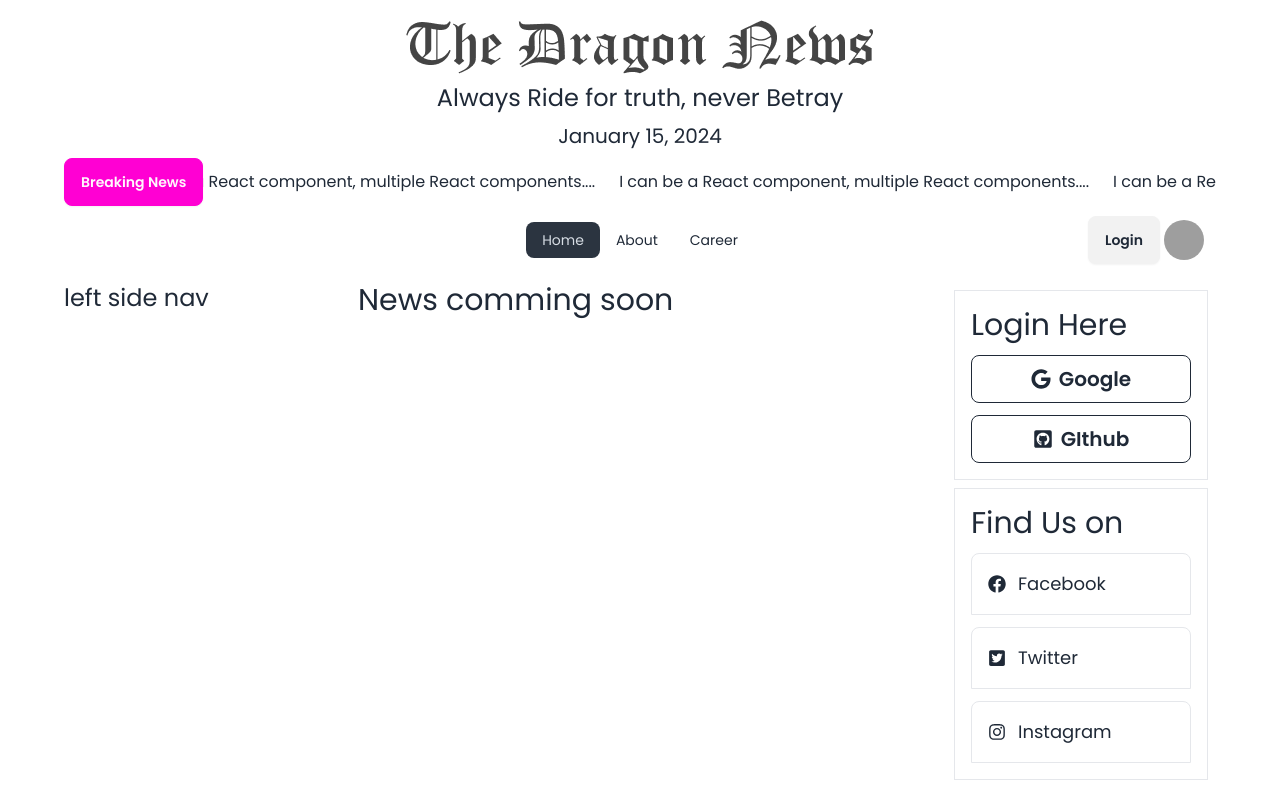
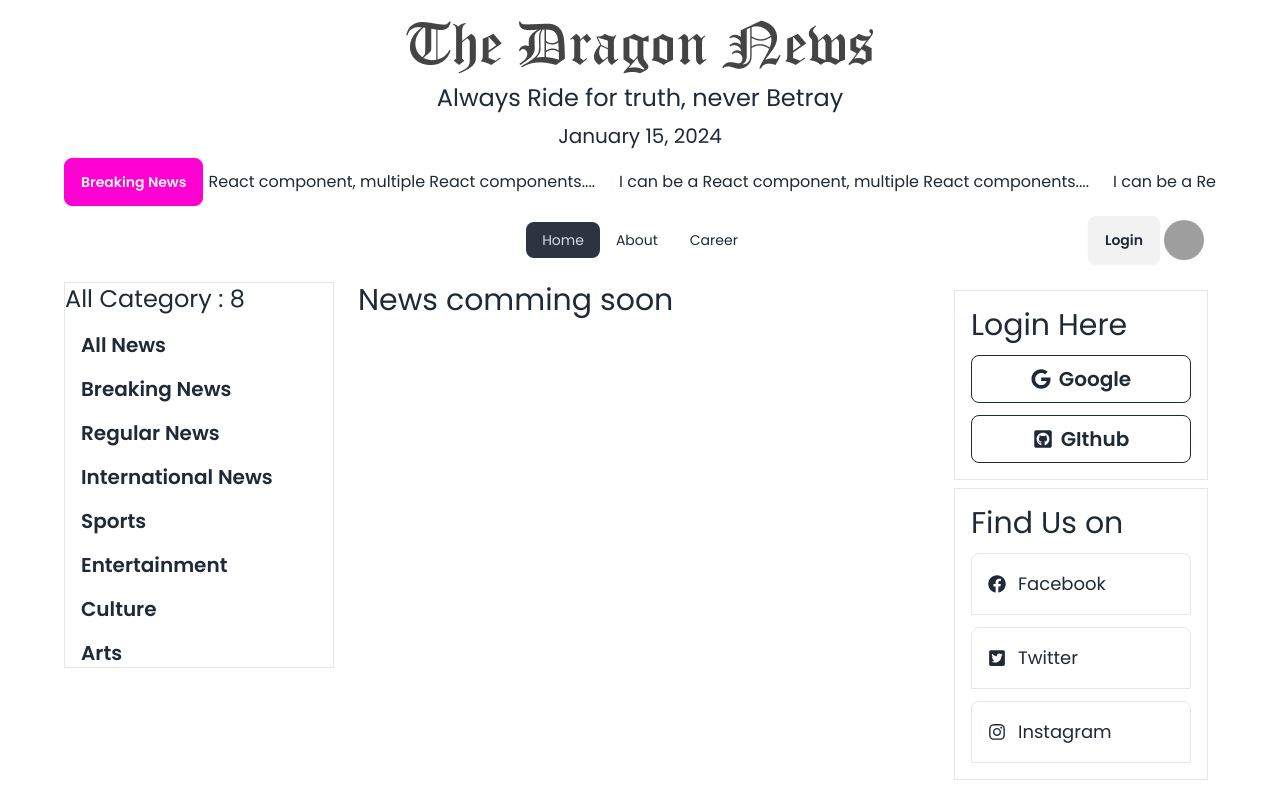
Before and after one commit to Shariful4447/news-portal-website, a React (Vite) app: page / in a window 1280 px wide. Shown: the top 787 px of the page. Built offline with nearby package versions, Linux system fonts and the light colour scheme; grey boxes are pictures that could not be loaded.

Commit message:
left side category done

```diff
--- a/src/Pages/Shared/LeftSideNav/LeftSideNav.jsx
+++ b/src/Pages/Shared/LeftSideNav/LeftSideNav.jsx
@@ -1,9 +1,25 @@
+import { useEffect, useState } from "react";
+import { Link } from "react-router-dom";
 
 
 const LeftSideNav = () => {
+    const [categories, setCategories] = useState([]);
+
+    useEffect(() =>
+        {
+            fetch('./data/categories.json')
+            .then(res => res.json())
+            .then(data => setCategories(data))
+        },[])
     return (
-        <div>
-            <h2 className='text-2xl'>left side nav</h2>
+        <div className="border space-y-4">
+            <h2 className='text-2xl'>All Category : {categories.length}</h2>
+            {
+                categories.map(category => <Link className="block text-xl ml-4 font-semibold"
+                key={category.id}>
+                    {category.name}
+                    </Link>)
+            }
         </div>
     );
 };
```
